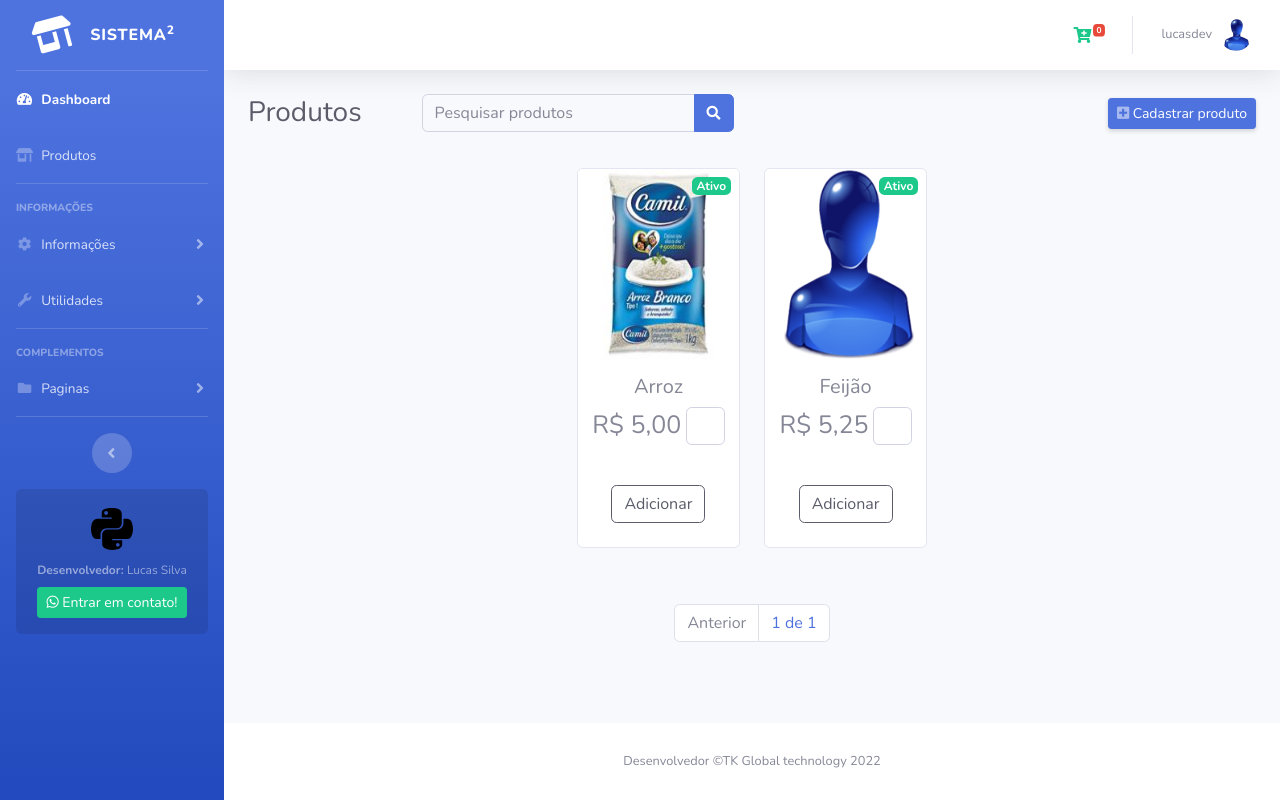
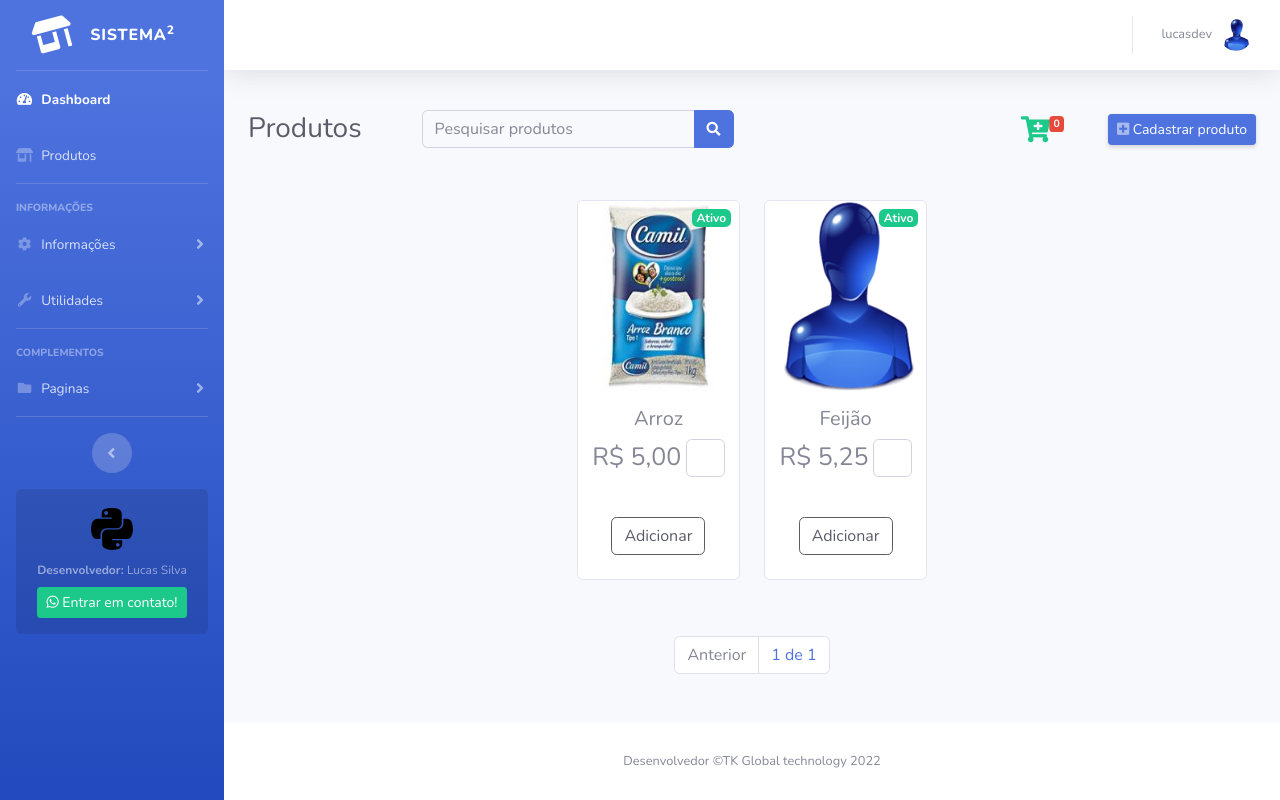
Before and after one commit to By-Lucas/Sales-and-invetory-system-Django, a Django app: page /produtos/ in a window 1280 px wide. Run offline with Django 4.2, Linux system fonts and the light colour scheme; a user stored in the database is signed in; data comes from the database, SQL or seed files in the repository; both versions use the stored data as it was after the commit; some libraries are stand-ins or nearby versions.

Commit message:
cart products

```diff
--- a/apps/cart/views/cart_views.py
+++ b/apps/cart/views/cart_views.py
@@ -29,7 +29,7 @@ def home_carrinho(request):
 
     print(cart)
 
-    return render(request, 'icon-cart.html', context)
+    return render(request, 'products.html', context)
 
 
 def cart_update(request):
--- a/apps/products/templates/products.html
+++ b/apps/products/templates/products.html
@@ -10,7 +10,6 @@
     <!-- Page Heading -->
     <div class="d-sm-flex align-items-center justify-content-between mb-4">
         <h1 class="h3 mb-0 text-gray-800">Produtos</h1>
-
         <!-- Topbar Search -->
         <form class="d-none d-sm-inline-block form-inline mr-auto ml-md-5 my-2 my-md-0 mw-100 navbar-search col-md-4" method="GET">
             <div class="input-group">
@@ -24,8 +23,16 @@
             </div>
         </form>
 
-        <a href="{% url 'create-product' %}" class="d-none d-sm-inline-block btn btn-sm btn-primary shadow-sm"><i
-                class="fas fa-plus-square text-white-50"></i> Cadastrar produto</a>
+        <!--CARRINHO FLUTUANTE-->
+        <nav class="navbar navbar-expand navbar-light topbar mb-auto static-top">
+            <ul class="navbar-nav ml-auto">
+                {% include 'cart/icon-cart.html' %}
+            </ul>
+        </nav>
+
+        <a href="{% url 'create-product' %}" class="d-none d-sm-inline-block btn btn-sm btn-primary shadow-sm">
+            <i class="fas fa-plus-square text-white-50"></i> Cadastrar produto
+        </a>
     </div>
 
         <!-- Section-->
--- a/templates/cart/icon-cart.html
+++ b/templates/cart/icon-cart.html
@@ -1,12 +1,12 @@
 {% load static %}
 
 <!-- Nav Item - Alerts -->
-<li class="nav-item dropdown no-arrow mx-2">
+<li class="nav-item dropdown no-arrow mx-4">
     <a class="nav-link dropdown-toggle" href="#" id="alertsDropdown" role="button"
         data-toggle="dropdown" aria-haspopup="true" aria-expanded="false">
-        <i class="fas fas fa-cart-plus fa-fw text-success mx-1"></i>
+        <i class="fas fas fa-cart-plus fa-fw text-success mx-1" style="font-size:26px"></i>
         <!-- Counter - Alerts -->
-        <span class="badge badge-danger badge-counter">
+        <span class="badge badge-danger badge-counter" style="font-size:15px">
             {% if request.session.cart_items > 0 %}
                 {{ request.session.cart_items }}+
             {% else %}
@@ -21,11 +21,11 @@
             Carrinho
         </h6>
 
-        <form method='POST' action=''> {% csrf_token %}
-        {% for product in cart_products %}
-            {{ product.id }}
+        <form method='POST' action='{% url "add_cart" %}'> {% csrf_token %}
+            {% for product in producs.all %}
+                {{ product }}
             {% endfor %}
-        </form>
+
 
             <a class="dropdown-item d-flex align-items-center" href="#">
                 <div class="mr-3">
@@ -61,5 +61,6 @@
                 </div>
             </a>
             <a class="dropdown-item text-center small text-gray-500" href="#">Show All Alerts</a>
+        </form>
     </div>
 </li>
--- a/templates/navbar.html
+++ b/templates/navbar.html
@@ -23,7 +23,7 @@
     <!-- Topbar Navbar -->
     <ul class="navbar-nav ml-auto">
 
-        {% include 'cart/icon-cart.html' %}
+        <!--{ include 'cart/icon-cart.html' }-->
 
         <!--{ include 'icons_notifications.html' }-->
 
```
Also changed, not shown: db.sqlite3. Lines whose indentation alone changed are shown as unchanged.
